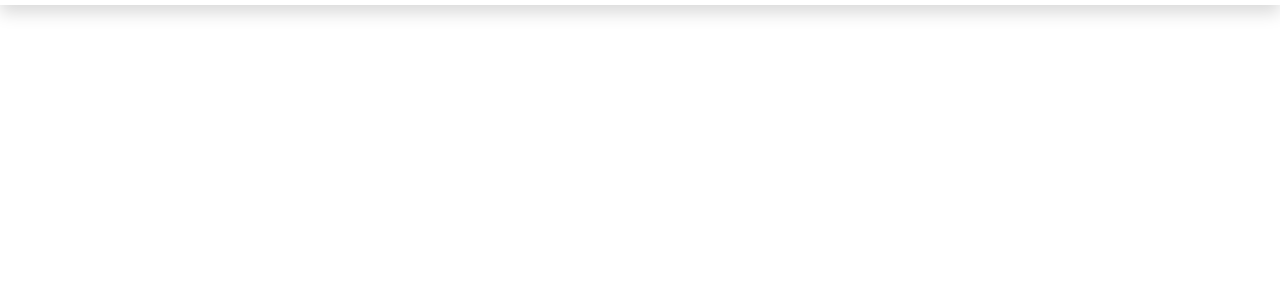
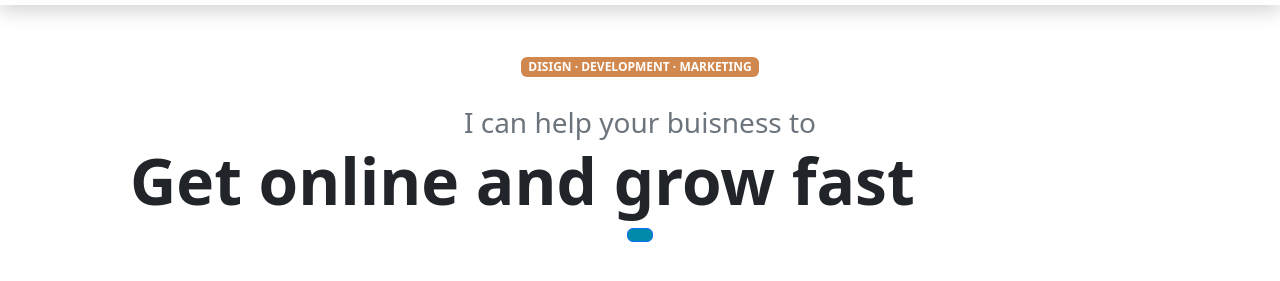
Before and after one commit to hellouser1234567/Seojun, a plain HTML site: page index.html in a window 1280 px wide. Shown: the part 51-332 px from the top of the page. Drawn offline with nearby package versions, Linux system fonts and the light colour scheme.

Commit message:
Add files via upload

```diff
--- a/index.html
+++ b/index.html
@@ -45,6 +45,34 @@
             </div>
         </div>
    </nav>
+   <div class="container main">
+    <header class="py-5">
+        <div class="container px-5 pb-5">
+            <div class="row gx-5 align-items-center">
+                <div class="col-xxl-5">
+                    <div class="text-center text-xxl-start">
+                        <div class="badge mb-4">
+                            <div class="text-uppercase">
+                                Disign &middot; development &middot; Marketing
+                            </div>
+                        </div>
+                        <div class="fs-3 fw-light text-muted">
+                            I can help your buisness to
+                        </div>
+                    </div>
+                </div>
+            </div>
+            <h1 class="display-3 fw-bolder md-5">
+            <span class="text-gradient d-inline">
+                        Get online and grow fast
+            </span>
+            </h1>
+            <div class="d-grip gap-3 d-sm-flex justify-content-sm-center justify-conten-xll-start md-3">
+                <a href="#" class="btn btn-primary"></a>
+            </div>
+        </div>
+    </header>
+   </div>
     <script src="https://cdn.jsdelivr.net/npm/bootstrap@5.2.3/dist/js/bootstrap.bundle.min.js" integrity="sha384-kenU1KFdBIe4zVF0s0G1M5b4hcpxyD9F7jL+jjXkk+Q2h455rYXK/7HAuoJl+0I4" crossorigin="anonymous"></script>
 </body>
 </html>
--- a/styles.css
+++ b/styles.css
@@ -19,4 +19,12 @@ a{
  }
  .nav-link{
     font-size:16px;
+    font-weight:700 !important;
+    color:var(--primary) !important;
  }
+ .nav-link:hover{
+    color:var(--secondary) !important;
+ }
+ .badge{
+    background-color:var(--secondary) !important;
+ }
```
